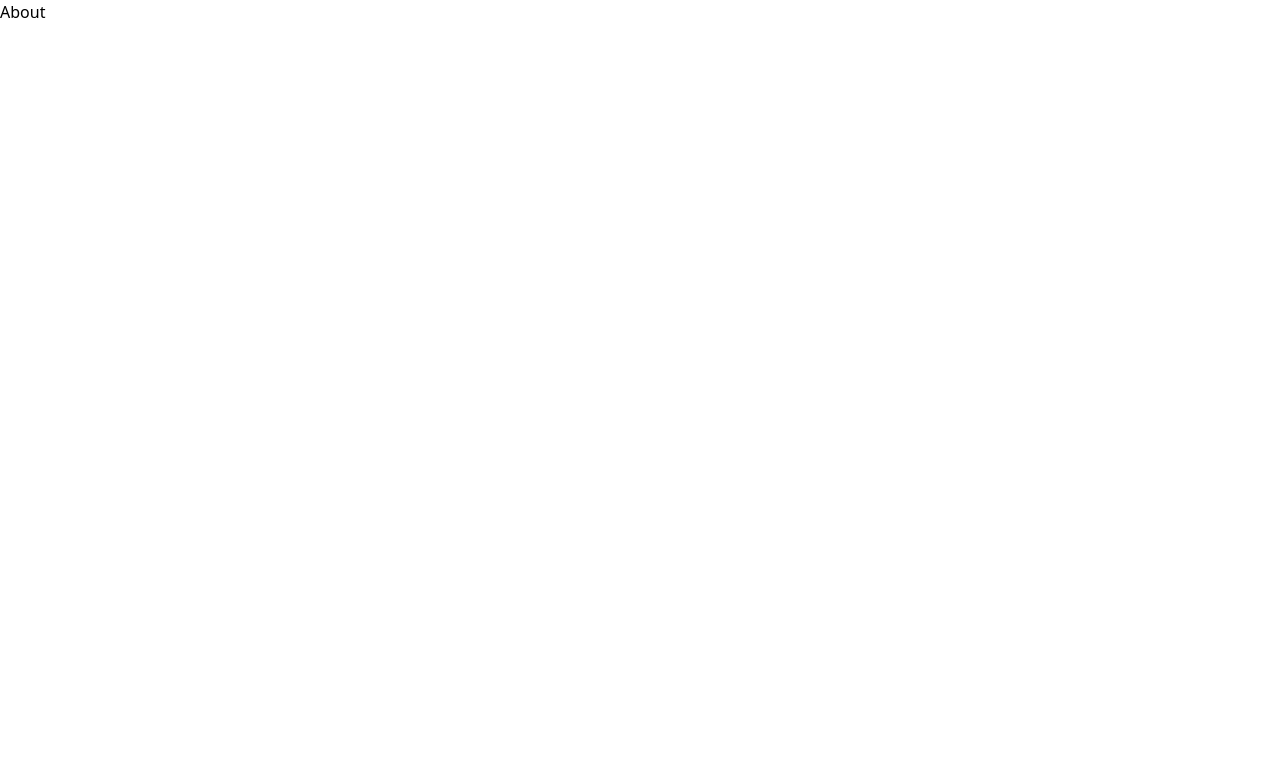
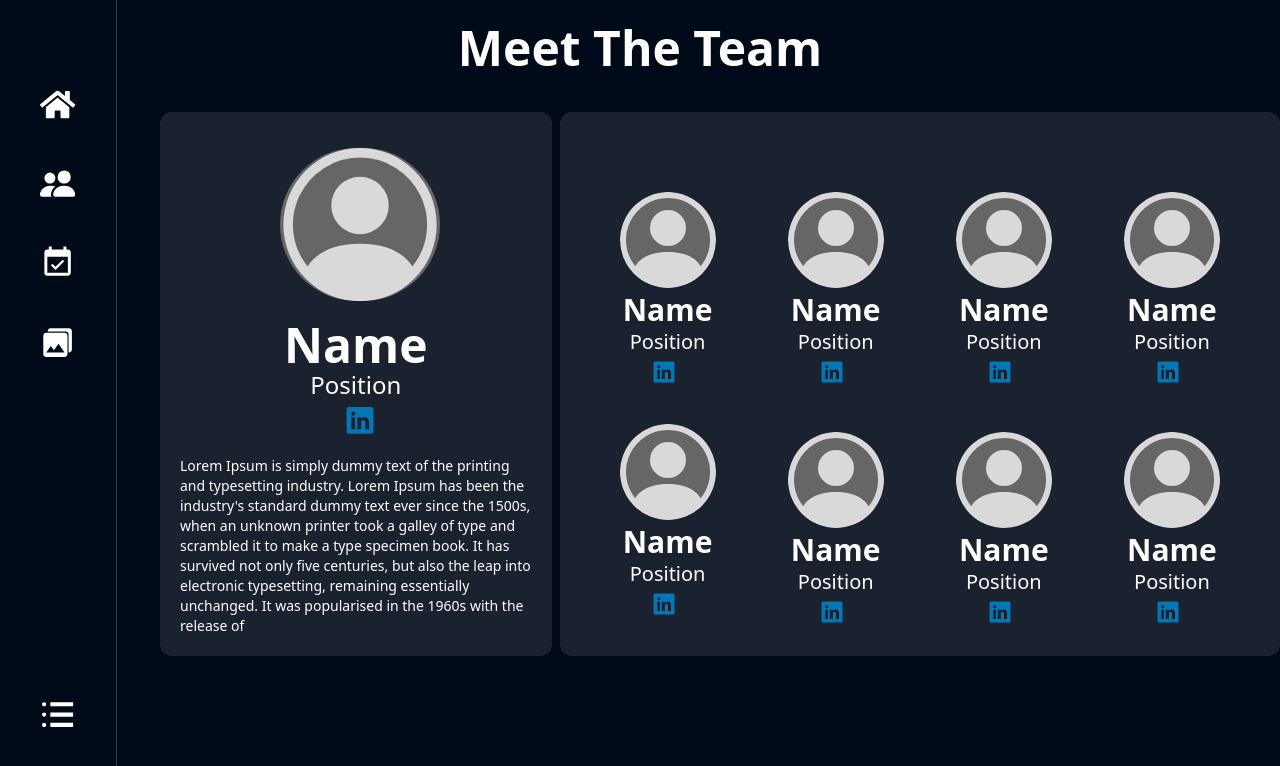
Before and after one commit to manish1034/DAC-website, a React (Vite) app: page /about in a window 1280 px wide. Shown: the top 766 px of the page. Built offline with nearby package versions, Linux system fonts and the light colour scheme.

Commit message:
next commit

```diff
--- a/src/App.jsx
+++ b/src/App.jsx
@@ -1,5 +1,5 @@
 import { Route, Routes } from "react-router-dom";
-import { Homepage, About, Event } from "./components";
+import { Homepage, About, Event, Gallery } from "./components";
 
 const App = () => {
 
@@ -9,6 +9,7 @@ const App = () => {
         <Route path="/" element={<Homepage/>}/>
         <Route path="/about" element={<About/>}/>
         <Route path="/event" element={<Event/>}/>
+        <Route path="/gallery" element={<Gallery/>}/>
       </Routes>
     </>
   )
--- a/src/components/About.jsx
+++ b/src/components/About.jsx
@@ -1,7 +1,80 @@
+/* eslint-disable react/no-unescaped-entities */
+import Sidebar from "./Sidebar";
+import { BsPersonCircle } from "react-icons/bs";
+import { IoLogoLinkedin } from "react-icons/io5";
 
 const About = () => {
   return (
-    <div>About</div>
+    <div className="relative h-[100vh] w-[100vw]">
+      <Sidebar/>
+      <div className="relative flex flex-col h-[100vh] w-[100vw] bg-[#010a18] justify-start">
+        <div className="text-white text-5xl font-bold mt-6 text-center">Meet The Team</div>
+        {/* DoWnParT DIscRiption */}
+        <div className="flex gap-2">
+          <div className="flex flex-col h-[34rem] w-[25rem] bg-[#1a222f] rounded-xl mt-10 ml-[10rem] justify-start">
+            <BsPersonCircle className="ml-[7.5rem] mt-9 text-[10rem] bg-[#666666] rounded-full text-[#d9d9d9]"/>
+            <h1 className="text-center text-white text-5xl mt-5 font-bold">Name</h1>
+            <h1 className="text-center text-white text-2xl mt-0">Position</h1>
+            <IoLogoLinkedin className="relative left-[11.5rem] mt-1 text-[2rem] text-[#0177b5] cursor-pointer"/>
+            <p className="text-white text-sm p-5">Lorem Ipsum is simply dummy text of the printing and typesetting industry. Lorem Ipsum has been the industry's standard dummy text ever since the 1500s, when an unknown printer took a galley of type and scrambled it to make a type specimen book. It has survived not only five centuries, but also the leap into electronic typesetting, remaining essentially unchanged. It was popularised in the 1960s with the release of </p>
+          </div>
+          <div className="flex-col h-[34rem] w-[46rem] bg-[#1a222f] rounded-xl mt-10 justify-start">
+            <div className="flex justify-around px-6 mt-20">
+              <div className="flex flex-col justify-center">
+                <BsPersonCircle className="text-[6rem] bg-[#666666] rounded-full text-[#d9d9d9] cursor-pointer"/>
+                <h1 className="text-center text-white text-3xl mt-1 font-bold">Name</h1>
+                <h1 className="text-center text-white text-xl mt-0">Position</h1>
+                <IoLogoLinkedin className="mt-1 ml-8 text-[1.5rem] text-[#0177b5] cursor-pointer"/>
+              </div>
+              <div className="flex flex-col justify-center">
+                <BsPersonCircle className="text-[6rem] bg-[#666666] rounded-full text-[#d9d9d9] cursor-pointer"/>
+                <h1 className="text-center text-white text-3xl mt-1 font-bold">Name</h1>
+                <h1 className="text-center text-white text-xl mt-0">Position</h1>
+                <IoLogoLinkedin className="mt-1 ml-8 text-[1.5rem] text-[#0177b5] cursor-pointer"/>
+              </div>
+              <div className="flex flex-col justify-center">
+                <BsPersonCircle className="text-[6rem] bg-[#666666] rounded-full text-[#d9d9d9] cursor-pointer"/>
+                <h1 className="text-center text-white text-3xl mt-1 font-bold">Name</h1>
+                <h1 className="text-center text-white text-xl mt-0">Position</h1>
+                <IoLogoLinkedin className="mt-1 ml-8 text-[1.5rem] text-[#0177b5] cursor-pointer"/>
+              </div>
+              <div className="flex flex-col justify-center">
+                <BsPersonCircle className="text-[6rem] bg-[#666666] rounded-full text-[#d9d9d9] cursor-pointer"/>
+                <h1 className="text-center text-white text-3xl mt-1 font-bold">Name</h1>
+                <h1 className="text-center text-white text-xl mt-0">Position</h1>
+                <IoLogoLinkedin className="mt-1 ml-8 text-[1.5rem] text-[#0177b5] cursor-pointer"/>
+              </div>
+            </div>
+            <div className="flex justify-around px-6 mt-8">
+              <div className="flex flex-col justify-center">
+                <BsPersonCircle className="text-[6rem] bg-[#666666] rounded-full text-[#d9d9d9] cursor-pointer"/>
+                <h1 className="text-center text-white text-3xl mt-1 font-bold">Name</h1>
+                <h1 className="text-center text-white text-xl mt-0">Position</h1>
+                <IoLogoLinkedin className="mt-1 ml-8 text-[1.5rem] text-[#0177b5] cursor-pointer"/>
+              </div>
+              <div className="flex flex-col justify-center">
+                <BsPersonCircle className="mt-4 text-[6rem] bg-[#666666] rounded-full text-[#d9d9d9] cursor-pointer"/>
+                <h1 className="text-center text-white text-3xl mt-1 font-bold">Name</h1>
+                <h1 className="text-center text-white text-xl mt-0">Position</h1>
+                <IoLogoLinkedin className="mt-1 ml-8 text-[1.5rem] text-[#0177b5] cursor-pointer"/>
+              </div>
+              <div className="flex flex-col justify-center">
+                <BsPersonCircle className="mt-4 text-[6rem] bg-[#666666] rounded-full text-[#d9d9d9] cursor-pointer"/>
+                <h1 className="text-center text-white text-3xl mt-1 font-bold">Name</h1>
+                <h1 className="text-center text-white text-xl mt-0">Position</h1>
+                <IoLogoLinkedin className="mt-1 ml-8 text-[1.5rem] text-[#0177b5] cursor-pointer"/>
+              </div>
+              <div className="flex flex-col justify-center">
+                <BsPersonCircle className="mt-4 text-[6rem] bg-[#666666] rounded-full text-[#d9d9d9] cursor-pointer"/>
+                <h1 className="text-center text-white text-3xl mt-1 font-bold">Name</h1>
+                <h1 className="text-center text-white text-xl mt-0">Position</h1>
+                <IoLogoLinkedin className="mt-1 ml-8 text-[1.5rem] text-[#0177b5] cursor-pointer"/>
+              </div>
+            </div>
+          </div>
+        </div>
+      </div>
+    </div>
   )
 }
 
--- a/src/components/Event.jsx
+++ b/src/components/Event.jsx
@@ -1,7 +1,13 @@
+import Sidebar from "./Sidebar";
 
 const Event = () => {
   return (
-    <div>Event</div>
+    <div className="relative h-[100vh] w-[100vw]">
+      <Sidebar/>
+      <div className="relative text-white flex flex-col h-[100vh] w-[100vw] bg-[#010a18] justify-start">
+Event
+      </div>
+    </div>
   )
 }
 
--- /dev/null
+++ b/src/components/Gallery.jsx
@@ -0,0 +1,13 @@
+import Sidebar from './Sidebar';
+
+const Gallery = () => {
+  return (
+    <div className="relative h-[100vh] w-[100vw]">
+      <Sidebar/>
+      <div className="relative flex flex-col h-[100vh] w-[100vw] bg-[#010a18] justify-start text-white">Gallery
+      </div>
+    </div>
+  )
+}
+
+export default Gallery;
--- a/src/components/Homepage.jsx
+++ b/src/components/Homepage.jsx
@@ -7,9 +7,9 @@ import { FaSun } from "react-icons/fa";
 
 const Homepage = () => {
   return (
-    <div className="relative h-[100vh] w-[100vw] bg-hero-site">
+    <div className="relative h-[100vh] w-[100vw]">
       <Sidebar/>
-      <div className="flex h-[100vh] w-[100vw] bg-black opacity-90">
+      <div className="flex h-[100vh] w-[100vw] bg-[#010a18]">
         {/* top part */}
         <div className="flex-1">
           <div className="flex flex-row justify-between items-center">
@@ -27,7 +27,7 @@ const Homepage = () => {
         <img src={us} alt="" className="relative h-[100vh] right-0 clip-photo"/>
       </div>
       {/* mid part with absolute position*/}
-      <div className="absolute top-[30%] left-[19%] bg-white/10 backdrop-blur-lg h-[20.5rem] w-[34rem] rounded-2xl">
+      <div className="absolute top-[30%] left-[19%] bg-[#1f2734] h-[20.5rem] w-[34rem] rounded-2xl">
         <h1 className="text-white text-xl m-4">Welcome to</h1>
         <h1 className="text-white text-5xl mt-2 ml-12 font-sans font-bold">Data Analytics Club, DDUC</h1>
         <h1 className="text-white text-lg m-4 font-light">where we are dedicated towards nurturing a community of data enthusiasts. Our mission is to equip members with the tools to unravel the potential of data, promoting hands-on learning, ethical analysis, and innovative problem-solving. Join us to explore the realms of data and harness its powers.</h1>
--- a/src/components/Sidebar.jsx
+++ b/src/components/Sidebar.jsx
@@ -1,17 +1,20 @@
+import { Link } from "react-router-dom";
 import { FaHome } from "react-icons/fa";
 import { BsPeopleFill } from "react-icons/bs";
 import { MdEventAvailable } from "react-icons/md";
 import { TfiMenuAlt } from "react-icons/tfi";
+import { IoMdPhotos } from "react-icons/io";
 
 const Sidebar = () => {
   return (
     <div className="fixed h-full flex flex-col justify-around items-center w-[7.3rem] border-r-[0.1px] border-white/20 z-40">
       <div className="flex flex-col justify-stretch mb-40 items-center">
-        <FaHome className="text-4xl text-white mb-11 mt-10 cursor-pointer"/>
-        <BsPeopleFill className="text-4xl text-white mb-11 cursor-pointer"/>
-        <MdEventAvailable className="text-4xl text-white mb-11 cursor-pointer"/>
+        <Link to="/"><FaHome className="text-[2.2rem] text-white mb-11 mt-5 cursor-pointer"/></Link>
+        <Link to="/about"><BsPeopleFill className="text-[2.2rem] text-white mb-11 cursor-pointer"/></Link>
+        <Link to="/event"><MdEventAvailable className="text-[2.2rem] text-white mb-11 cursor-pointer"/></Link>
+        <Link to="/gallery"><IoMdPhotos className="text-[2.2rem] text-white mb-11 cursor-pointer"/></Link>
       </div>
-      <TfiMenuAlt className="text-4xl text-white cursor-pointer"/>
+      <Link to="/quiz"><TfiMenuAlt className="text-[2.2rem] text-white cursor-pointer"/></Link>
     </div>
   )
 }
--- a/src/components/index.js
+++ b/src/components/index.js
@@ -2,5 +2,6 @@ import Sidebar from "./Sidebar";
 import Homepage from "./Homepage";
 import About from "./About";
 import Event from "./Event";
+import Gallery from "./Gallery";
 
-export { Homepage, Sidebar, About, Event };
+export { Homepage, Sidebar, About, Event, Gallery };
```
Also changed, not shown: src/components/index.html (deleted, +0 -17 lines).
